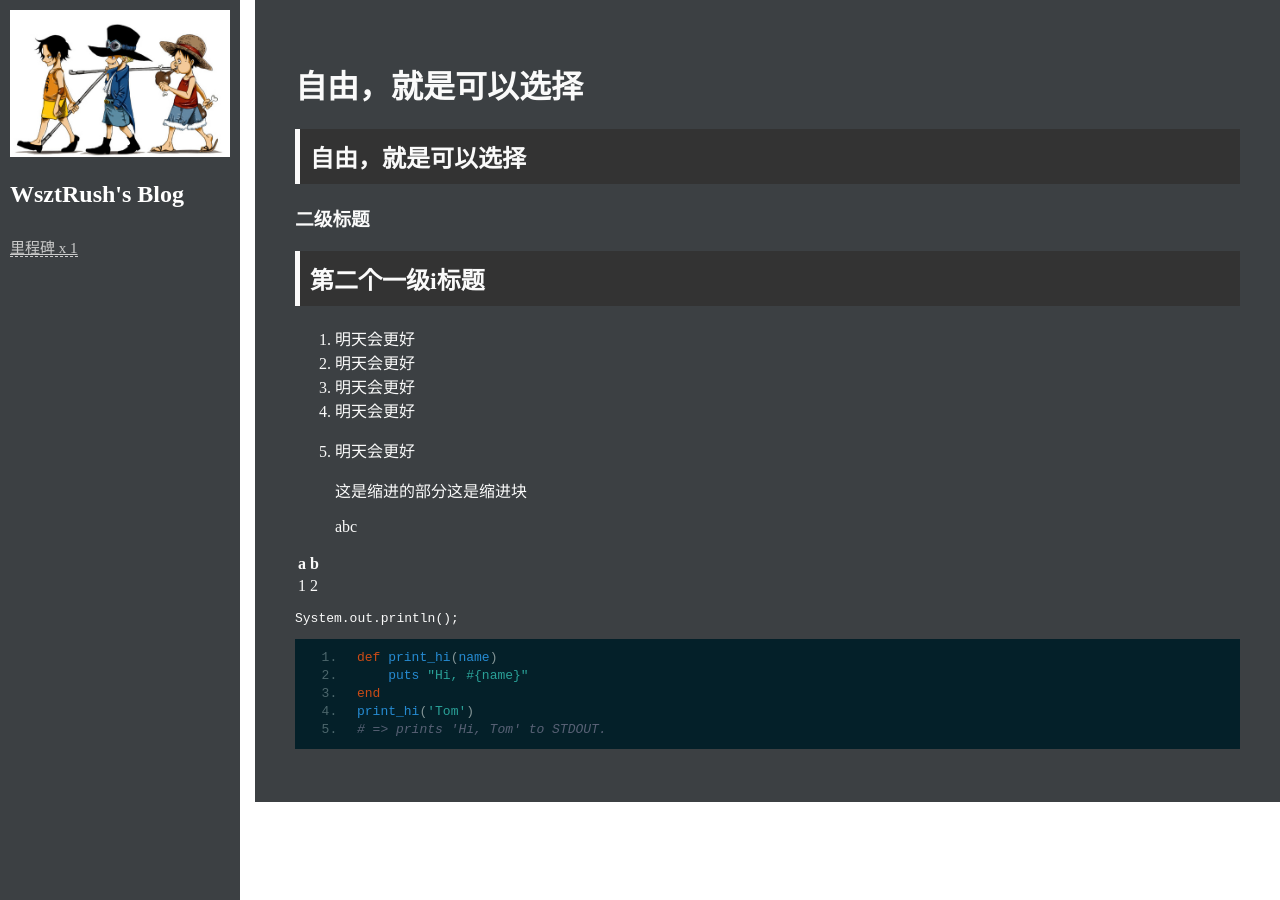
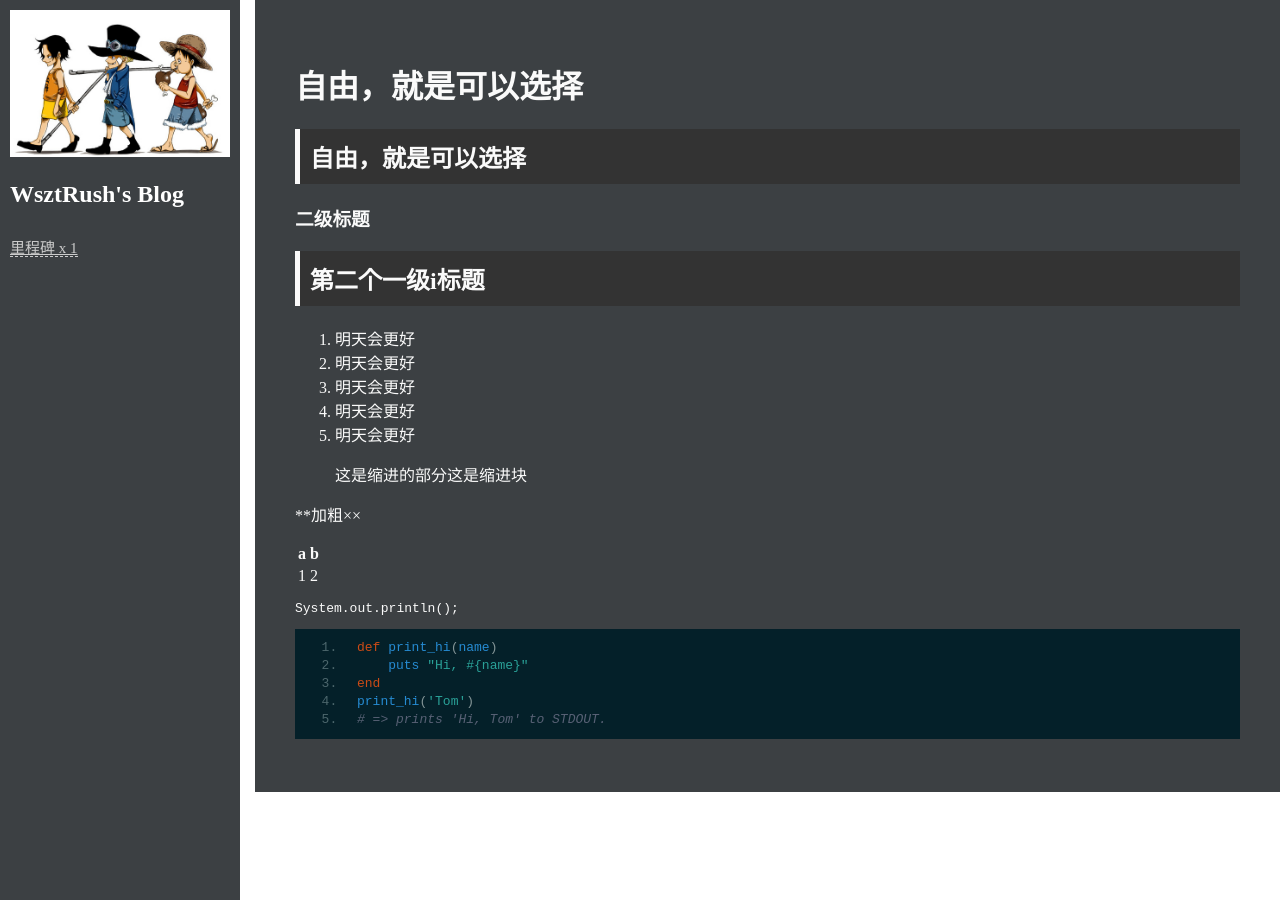
Before and after one commit to wsztrush/wsztrush.github.io, a Jekyll site: the page built from _posts/2015-04-20-welcome-to-jekyll.markdown, in a window 1280 px wide. Built offline with Jekyll 4.4.1, drawn with Linux system fonts in a browser that asks for light colours; comment, search, counter and statistics services are not loaded.

Commit message:
update source

```diff
--- a/_posts/2015-04-20-welcome-to-jekyll.markdown
+++ b/_posts/2015-04-20-welcome-to-jekyll.markdown
@@ -16,9 +16,14 @@ categories: 里程碑
 4. 明天会更好
 5. 明天会更好
 
-	这是缩进的部分这是缩进块
 
-> abc
+
+
+
+> 这是缩进的部分这是缩进块
+
+**加粗××
+
 
 a|b
 -|-
```
Also changed, not shown: 2 other files.
